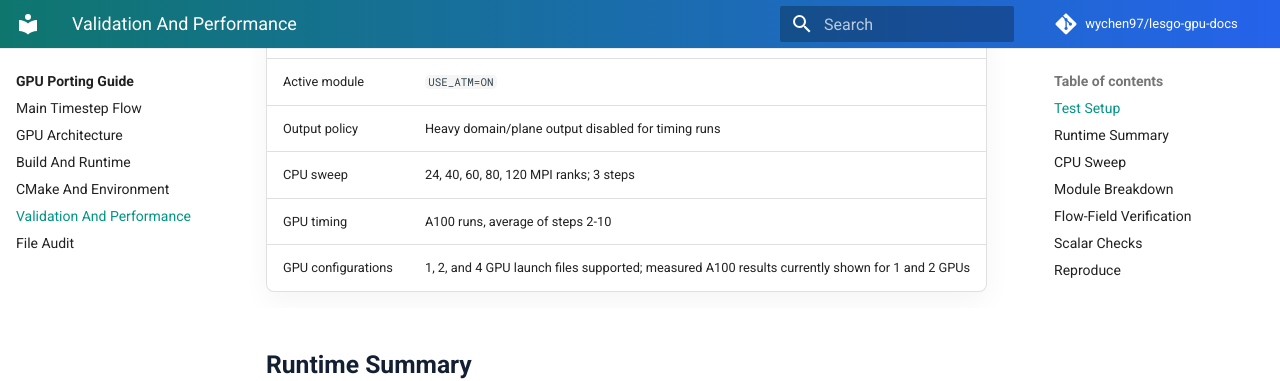
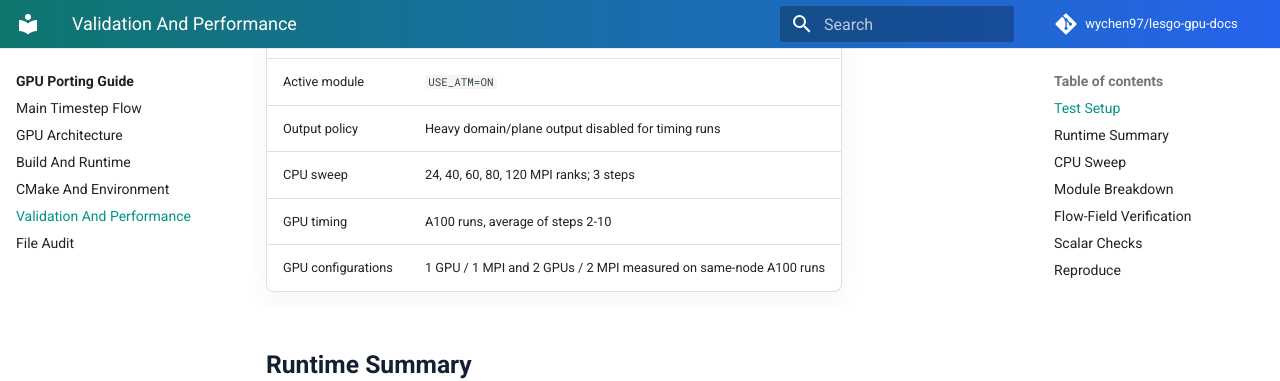
Before and after one commit to wychen97/lesgo-gpu-docs, an MkDocs documentation site: the page built from docs/gpu/validation-performance.md, in a window 1280 px wide and 900 px high, scrolled down 433 px. Shown: the top 381 px of the window. Built offline with MkDocs 1.6.1 and Material for MkDocs 9.7.7, drawn with Linux system fonts in a browser that asks for light colours; comment, search, counter and statistics services are not loaded; some of the changed text lies outside the part shown.

Commit message:
Use two-GPU-only benchmark figures

````diff
--- a/docs/gpu/validation-performance.md
+++ b/docs/gpu/validation-performance.md
@@ -12,7 +12,7 @@
 | Output policy | Heavy domain/plane output disabled for timing runs |
 | CPU sweep | 24, 40, 60, 80, 120 MPI ranks; 3 steps |
 | GPU timing | A100 runs, average of steps 2-10 |
-| GPU configurations | 1, 2, and 4 GPU launch files supported; measured A100 results currently shown for 1 and 2 GPUs |
+| GPU configurations | 1 GPU / 1 MPI and 2 GPUs / 2 MPI measured on same-node A100 runs |
 
 ## Runtime Summary
 
@@ -27,7 +27,7 @@
 </div>
 
 <div class="lesgo-image-frame">
-  <img src="../../assets/benchmark-480-gpu-scaling.svg" alt="GPU scaling chart for the 480 workload">
+  <img src="../../assets/benchmark-480-gpu-scaling-2gpu.svg" alt="GPU scaling chart for the 480 workload">
 </div>
 
 ## CPU Sweep
@@ -41,7 +41,7 @@
 ## Module Breakdown
 
 <div class="lesgo-image-frame">
-  <img src="../../assets/benchmark-480-module-breakdown.svg" alt="CPU and GPU module timing breakdown for the 480 workload">
+  <img src="../../assets/benchmark-480-module-breakdown-2gpu.svg" alt="CPU and GPU module timing breakdown for the 480 workload">
 </div>
 
 ## Flow-Field Verification
@@ -74,5 +74,3 @@
 qsub job_compare_gpu1_noio.pbs
 qsub job_compare_gpu2_noio.pbs
 ```
-
-For the optional four-GPU run, use the same comparison script with `gpu 4 4` once an A100 four-GPU allocation is available.
````
Also changed, not shown: docs/assets/benchmark-480-gpu-scaling-2gpu.svg (renamed from docs/assets/benchmark-480-gpu-scaling.svg), docs/assets/benchmark-480-module-breakdown-2gpu.svg (renamed from docs/assets/benchmark-480-module-breakdown.svg).
